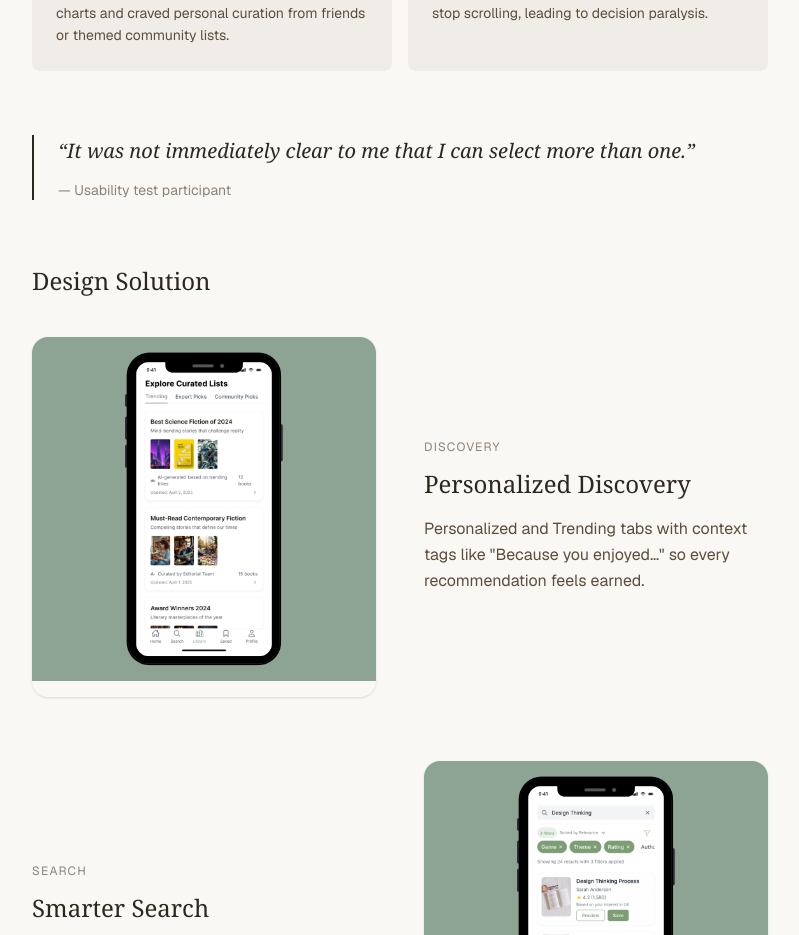
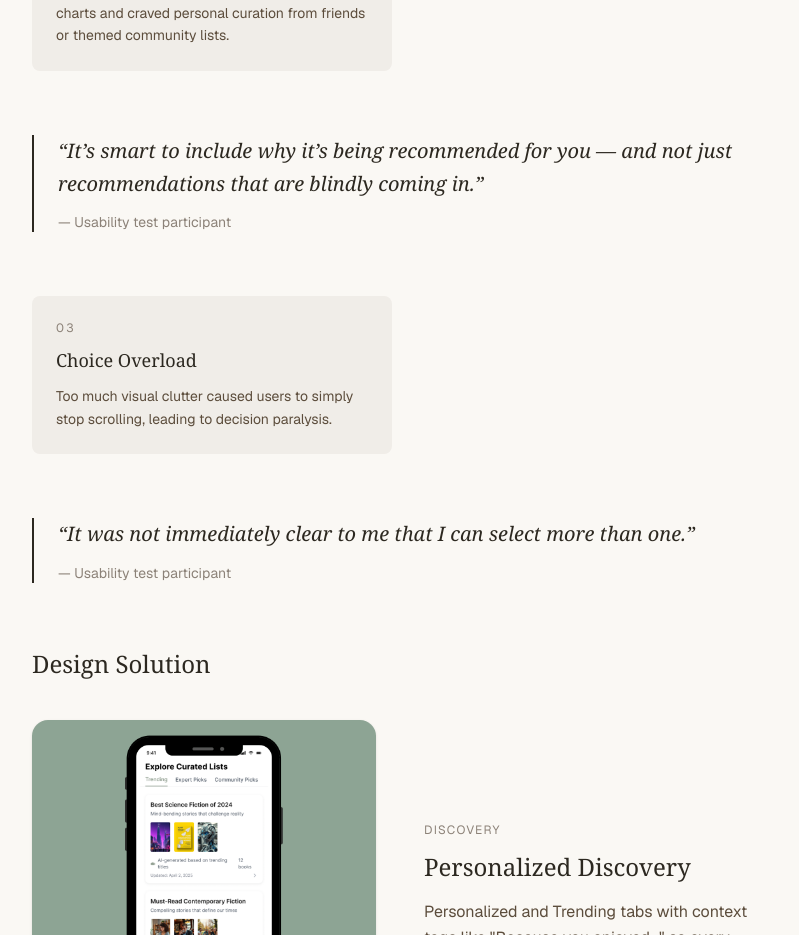
Before and after one commit to NanaAbenaBempong/artbysarps-v2, a Next.js app: page /works/readnext in a window 1280 px wide. Shown: the part 2181-3116 px from the top of the page, without its empty margins (240-1039 px from the left). Built offline with nearby package versions, Linux system fonts and the light colour scheme.

Commit message:
Update src/app/works/[slug]/page.tsx

```diff
--- a/src/app/works/[slug]/page.tsx
+++ b/src/app/works/[slug]/page.tsx
@@ -81,6 +81,17 @@ const caseStudies: CaseStudy[] = [
             description:
               'Participants consistently ignored generic top charts and craved personal curation from friends or themed community lists.',
           },
+        ],
+      },
+      {
+        kind: 'quote',
+        text: 'It\u2019s smart to include why it\u2019s being recommended for you \u2014 and not just recommendations that are blindly coming in.',
+        attribution: '— Usability test participant',
+      },
+      {
+        kind: 'cards',
+        heading: '',
+        cards: [
           {
             label: '03',
             title: 'Choice Overload',
```
